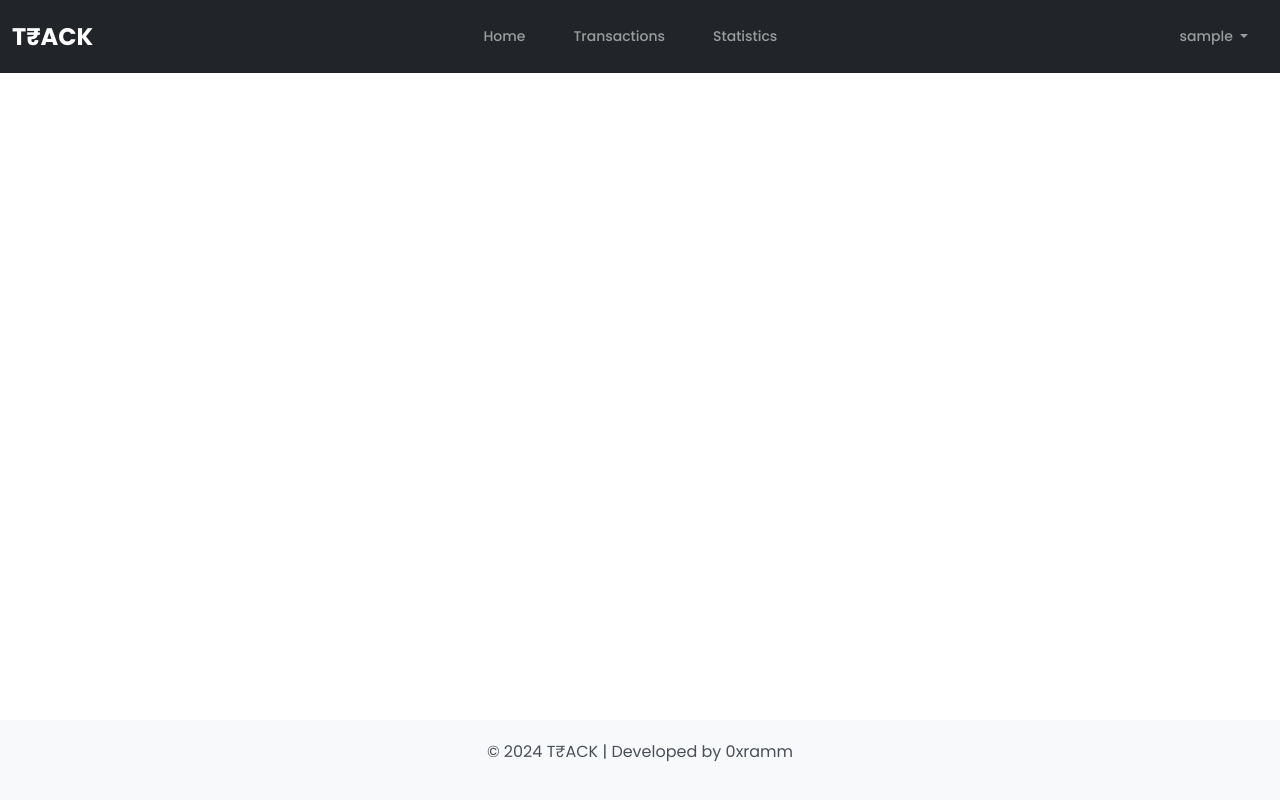
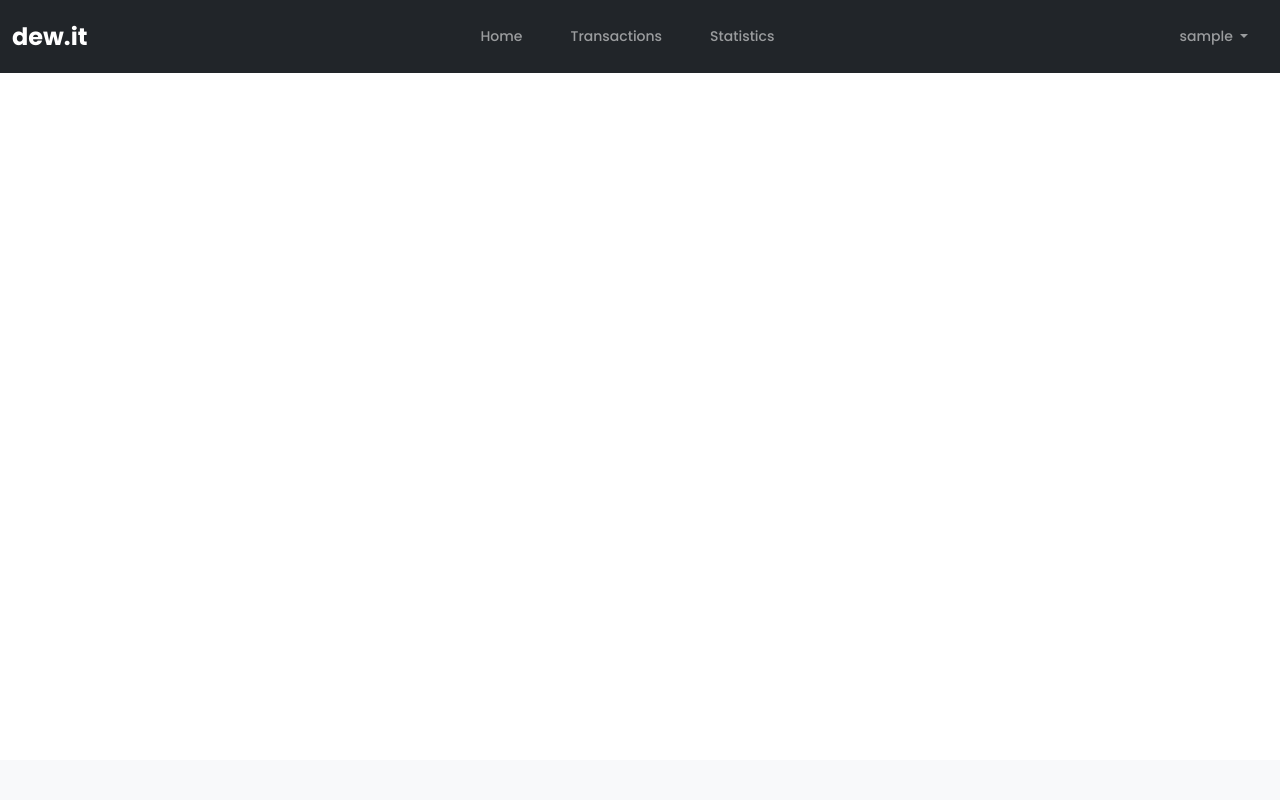
Before and after one commit to mirayculous/capstone_dew-it, a Flask app: template app/templates/base.html in a window 1280 px wide. Run offline with Flask 3, Linux system fonts and the light colour scheme; the template is opened without the code that fills it: most values are stand-ins (such as "Sample title", 1, 10 or a date in 2020); parts of the project's set-up code (start-up, migrations or seed data) failed here and were passed over.

Commit message:
Update base.html

```diff
--- a/app/templates/base.html
+++ b/app/templates/base.html
@@ -42,7 +42,7 @@
 <body>
     <nav class="navbar navbar-expand-lg navbar-dark bg-dark">
         <div class="container-fluid">
-            <a class="navbar-brand" href="#">T₹ACK</a>
+            <a class="navbar-brand" href="#">dew.it</a>
             <button class="navbar-toggler" type="button" data-bs-toggle="collapse" data-bs-target="#navbarSupportedContent" aria-controls="navbarSupportedContent" aria-expanded="false" aria-label="Toggle navigation">
                 <span class="navbar-toggler-icon"></span>
             </button>
@@ -55,7 +55,7 @@
                         <a class="nav-link" href="{{ url_for('transactions') }}">Transactions</a>
                     </li>
                     <li class="nav-item me-lg-3">
-                        <a class="nav-link" href="{{ url_for('statistics') }}" methods="GET">Statistics</a>
+                        <a class="nav-link" href="{{ url_for('forecast') }}" methods="GET">Statistics</a>
                     </li>
                 </ul>
             </div>
@@ -78,9 +78,6 @@
     </div>
 
     <footer class="footer">
-        <div class="container">
-            <p>&copy; 2024 T₹ACK | Developed by 0xramm</p>
-        </div>
     </footer>
 
     <script src="https://cdn.jsdelivr.net/npm/@popperjs/core@2.11.6/dist/umd/popper.min.js"></script>
```
